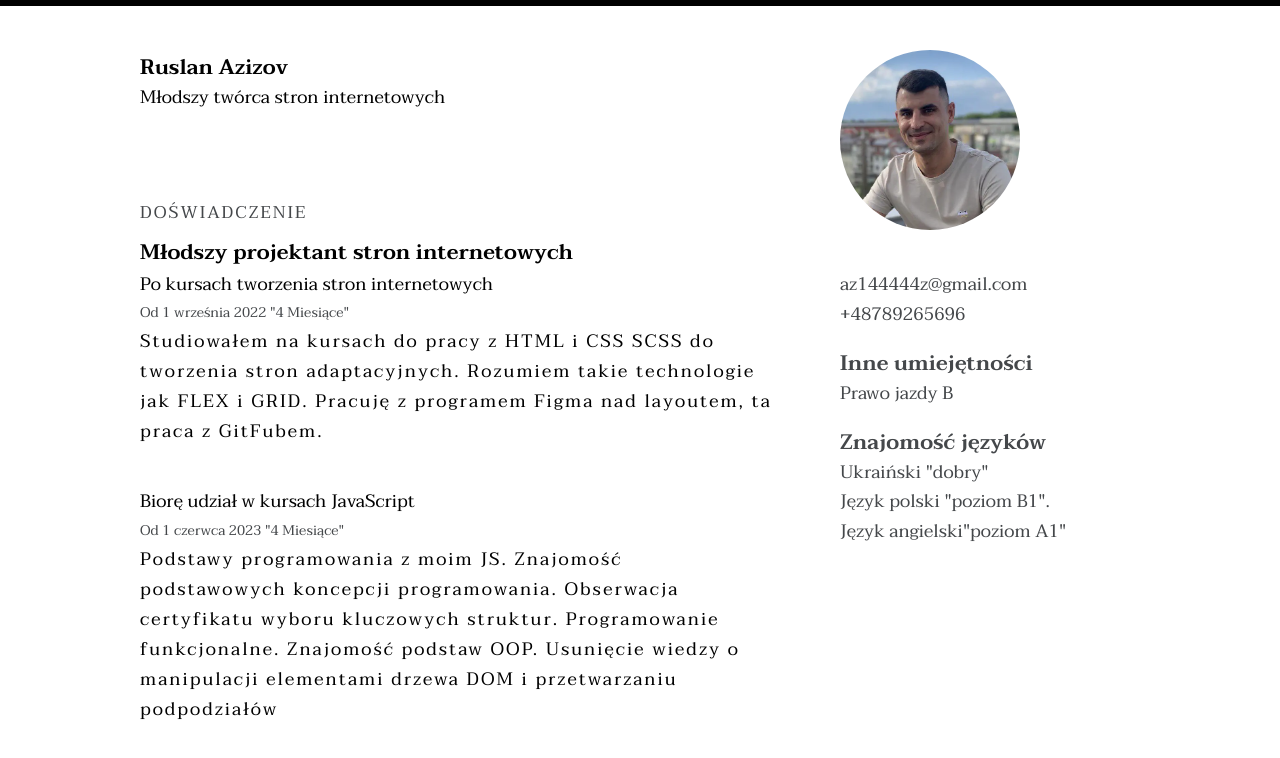
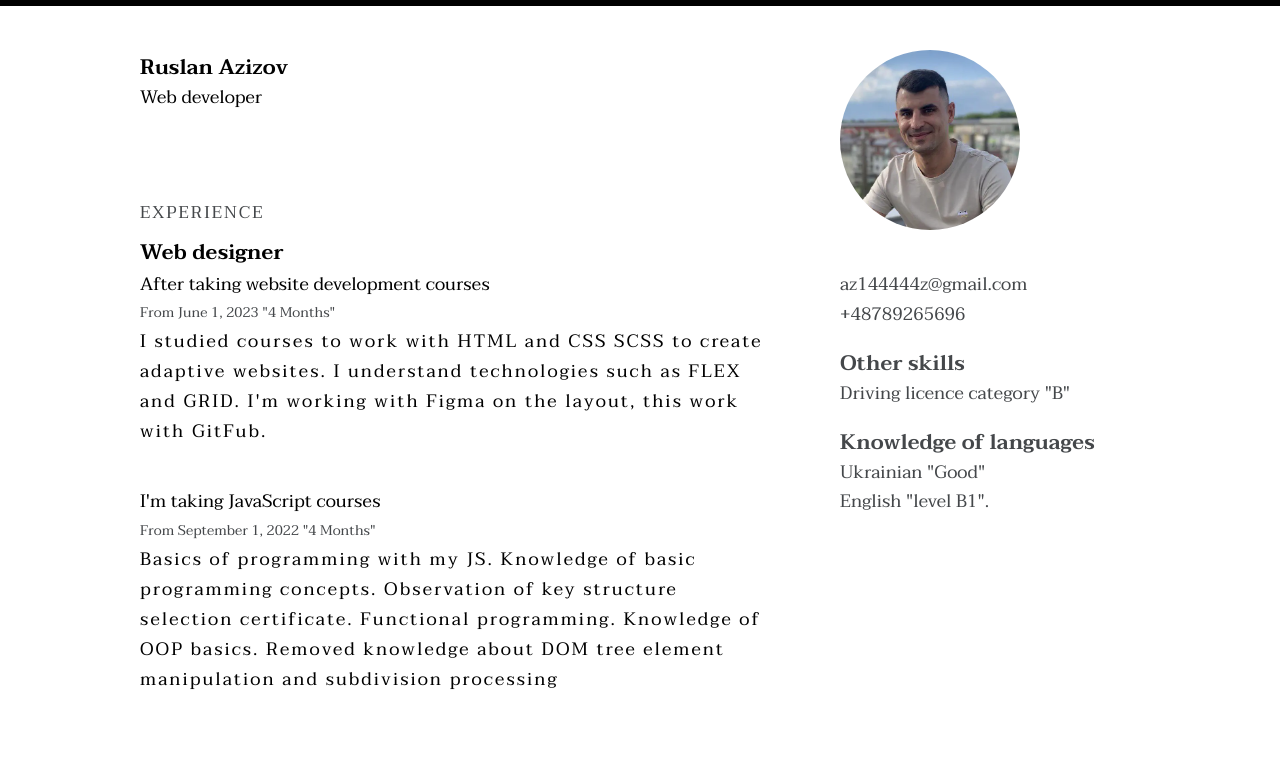
Before and after one commit to Rus144444/Resume, a plain HTML site: page index.html in a window 1280 px wide. Drawn offline with Linux system fonts and the light colour scheme.

Commit message:
Add files via upload

```diff
--- a/index.html
+++ b/index.html
@@ -2,11 +2,11 @@
 <html lang="en">
 
 <head>
-	<title>HomePage</title>
+	<title>Resume CV</title>
 	<meta charset="UTF-8">
 	<meta name="format-detection" content="telephone=no">
 	<!-- <style>body{opacity: 0;}</style> -->
-	<link rel="stylesheet" href="css/style.min.css?_v=20230525183515">
+	<link rel="stylesheet" href="css/style.min.css?_v=20230930160810">
 	<link rel="shortcut icon" href="favicon.ico">
 	<!-- <meta name="robots" content="noindex, nofollow"> -->
 	<meta name="viewport" content="width=device-width, initial-scale=1.0">
@@ -25,28 +25,26 @@
 						<div class="main__decor"></div>
 						<div class="main__columns columns">
 							<div class="columns__body">
-								<div class="columns__column-black column-black">
+								<div data-watch class="columns__column-black column-black">
 									<div class="column-black__title-block">
 										<h1 class="column-black__title">Ruslan Azizov</h1>
-										<h2 class="column-black__subtitle">Młodszy twórca stron internetowych</h2>
+										<h2 class="column-black__subtitle">Web developer</h2>
 									</div>
-									<h4 class="column-black__sub-title">Doświadczenie</h4>
+									<h4 class="column-black__sub-title">EXPERIENCE</h4>
 									<div class="column-black__item">
-										<h3 class="column-black__title">Młodszy projektant stron internetowych</h3>
-										<h5 class="column-black__sub-text">Po kursach tworzenia stron internetowych</h5>
-										<div class="column-black__data">Od 1 września 2022 "4 Miesiące"</div>
-										<div class="column-black__text">Studiowałem na kursach do pracy z HTML i CSS SCSS do tworzenia stron adaptacyjnych. Rozumiem takie technologie jak FLEX i GRID.
-											Pracuję z programem Figma nad layoutem, ta praca z GitFubem.</div>
+										<h3 class="column-black__title">Web designer</h3>
+										<h5 class="column-black__sub-text">After taking website development courses</h5>
+										<div class="column-black__data">From June 1, 2023 "4 Months"</div>
+										<div class="column-black__text">I studied courses to work with HTML and CSS SCSS to create adaptive websites. I understand technologies such as FLEX and GRID. I'm working with Figma on the layout, this work with GitFub.</div>
 									</div>
 									<div class="column-black__item">
-										<h5 class="column-black__sub-text">Biorę udział w kursach JavaScript</h5>
-										<div class="column-black__data">Od 1 czerwca 2023 "4 Miesiące"</div>
-										<div class="column-black__text">Podstawy programowania z moim JS. Znajomość podstawowych koncepcji programowania. Obserwacja certyfikatu wyboru kluczowych struktur. Programowanie funkcjonalne. Znajomość podstaw OOP.
-											Usunięcie wiedzy o manipulacji elementami drzewa DOM i przetwarzaniu podpodziałów
+										<h5 class="column-black__sub-text">I'm taking JavaScript courses</h5>
+										<div class="column-black__data">From September 1, 2022 "4 Months"</div>
+										<div class="column-black__text">Basics of programming with my JS. Knowledge of basic programming concepts. Observation of key structure selection certificate. Functional programming. Knowledge of OOP basics. Removed knowledge about DOM tree element manipulation and subdivision processing
 										</div>
 									</div>
 								</div>
-								<div class="columns__column-grey column-grey">
+								<div data-watch class="columns__column-grey column-grey">
 									<div class="column-grey__image-ibg">
 										<picture><source srcset="img/photo.webp" type="image/webp"><img src="img/photo.jpg" alt=""></picture>
 									</div>
@@ -55,10 +53,10 @@
 										<a href="+48789265696" class="column-grey__link">+48789265696</a>
 									</div>
 									<div class="column-grey__info">
-										<h3 class="column-grey__title">Inne umiejętności</h3>
-										<div class="column-grey__text">Prawo jazdy B</div>
-										<div class="column-grey__title">Znajomość języków</div>
-										<div class="column-grey__text">Ukraiński "dobry" <br> Język polski "poziom B1". <br> Język angielski"poziom A1"</div>
+										<h3 class="column-grey__title">Other skills</h3>
+										<div class="column-grey__text">Driving licence category "B"</div>
+										<div class="column-grey__title">Knowledge of languages</div>
+										<div class="column-grey__text">Ukrainian "Good"<br> English "level B1".</div>
 									</div>
 								</div>
 							</div>
@@ -73,7 +71,7 @@
 		</div>
 	</footer>
 	</div>
-	<script src="js/app.min.js?_v=20230525183515"></script>
+	<script src="js/app.min.js?_v=20230930160810"></script>
 </body>
 
 </html>
```
